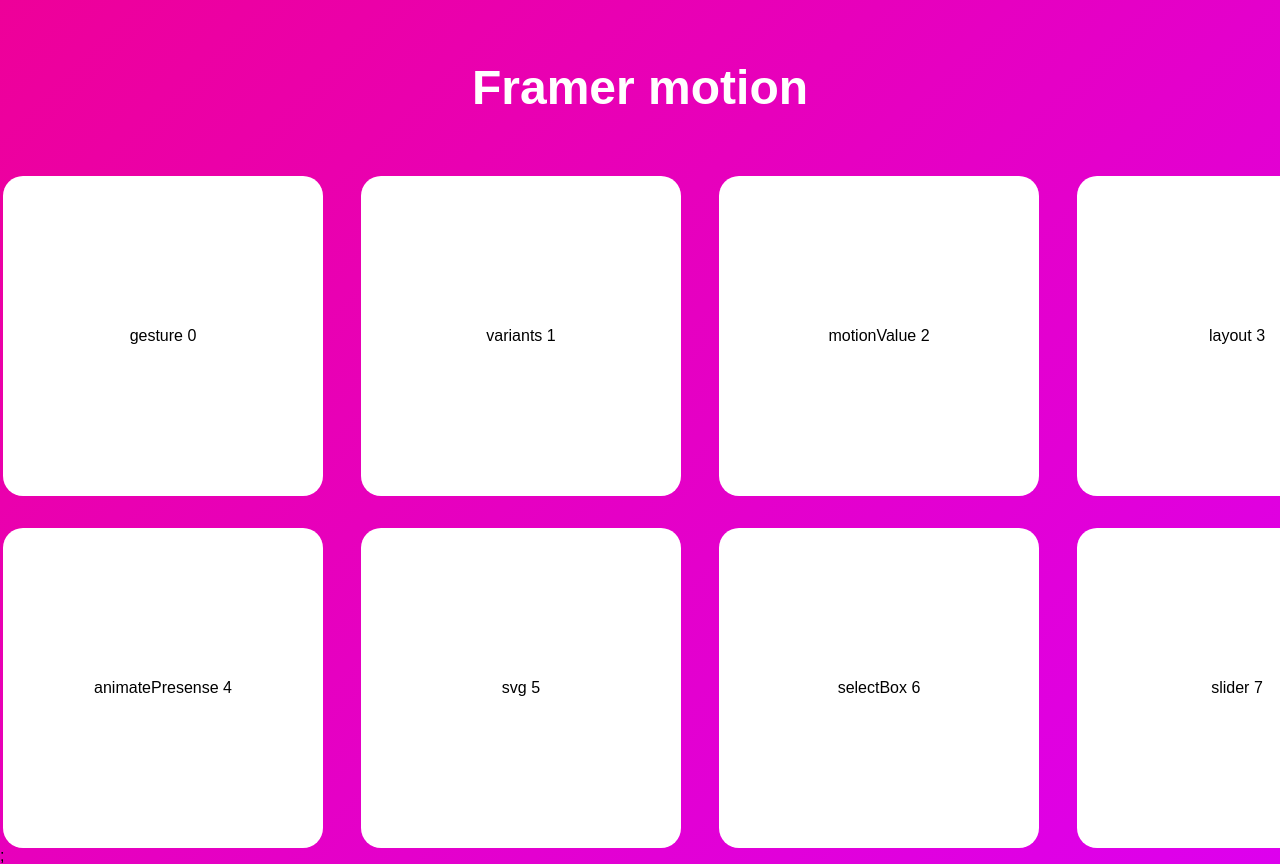
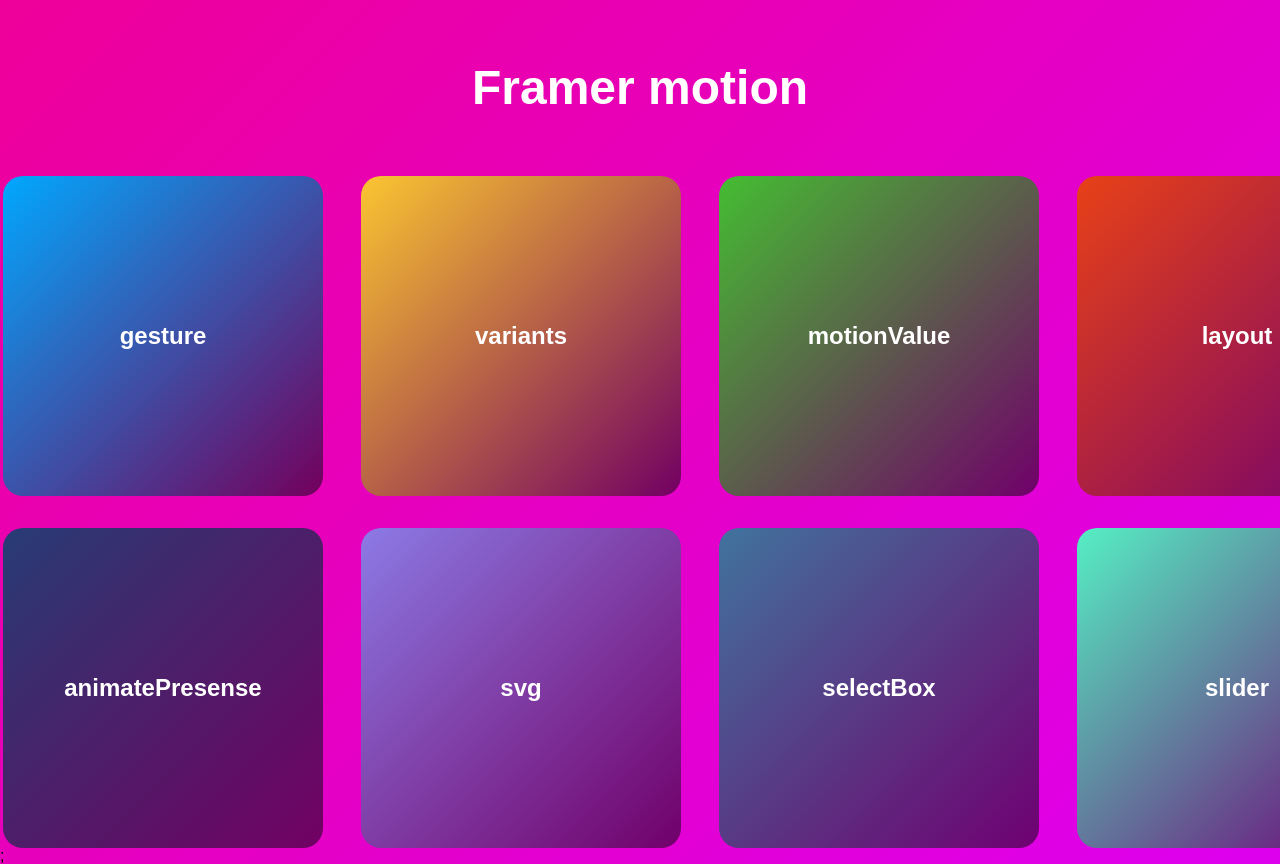
Before and after one commit to Cottonwood-moa/Framer-Motion, a React (Create React App) app: page / in a window 1280 px wide. Shown: the top 864 px of the page. Built offline with nearby package versions, Linux system fonts and the light colour scheme.

Commit message:
no message

```diff
--- a/src/routes/Home.tsx
+++ b/src/routes/Home.tsx
@@ -1,8 +1,6 @@
-import { motion, useViewportScroll } from "framer-motion";
+import { motion } from "framer-motion";
 import styled from "styled-components";
-import { LayoutGroup } from "framer-motion";
 import { Link } from "react-router-dom";
-import { useEffect, useState } from "react";
 import useWindowDimensions from "../getWindowDimension";
 const Container = styled(motion.div)`
   width: 1400px;
@@ -14,15 +12,23 @@
   gap: 2rem;
 `;
 // const Card = styled(motion.div)<{ width: string }>` => with components props
-const Card = styled(motion.div)`
+const Card = styled(motion.div)<{ background: string }>`
   width: 20rem;
   height: 20rem;
   border-radius: 20px;
-  background-color: white;
+  color: white;
+  font-size: 24px;
+  font-weight: bold;
   place-self: center;
   display: flex;
   justify-content: center;
   align-items: center;
+
+  background: linear-gradient(
+    135deg,
+    ${(props) => props.background},
+    rgba(0, 0, 0, 0.5)
+  );
 `;
 const H1 = styled(motion.h1)`
   font-size: 48px;
@@ -35,15 +41,43 @@
   start: {},
   end: {},
 };
-const cardList: Array<string> = [
-  "gesture",
-  "variants",
-  "motionValue",
-  "layout",
-  "animatePresense",
-  "svg",
-  "selectBox",
-  "slider",
+interface ICard {
+  content: string;
+  backgroundColor: string;
+}
+const cardList: Array<ICard> = [
+  {
+    content: "gesture",
+    backgroundColor: "#00a8ff",
+  },
+  {
+    content: "variants",
+    backgroundColor: "#fbc531",
+  },
+  {
+    content: "motionValue",
+    backgroundColor: "#44bd32",
+  },
+  {
+    content: "layout",
+    backgroundColor: "#e84118",
+  },
+  {
+    content: "animatePresense",
+    backgroundColor: "#273c75",
+  },
+  {
+    content: "svg",
+    backgroundColor: "#8c7ae6",
+  },
+  {
+    content: "selectBox",
+    backgroundColor: "#40739e",
+  },
+  {
+    content: "slider",
+    backgroundColor: "#55efc4",
+  },
 ];
 function Home() {
   const { width } = useWindowDimensions();
@@ -53,8 +87,8 @@
       <Container layout variants={containerVars}>
         {cardList.map((card, index) => {
           return (
-            <Card layout key={index}>
-              {card} {index}
+            <Card layout key={index} background={card.backgroundColor}>
+              {card.content}
             </Card>
           );
         })}
--- a/src/routes/Test.tsx
+++ b/src/routes/Test.tsx
@@ -1,22 +1,54 @@
 import styled from "styled-components";
-import { AnimatePresence, motion } from "framer-motion";
-import { Link } from "react-router-dom";
-const Container = styled(motion.div)`
+import { motion } from "framer-motion";
+
+const Wrapper = styled(motion.div)`
+  height: 100vh;
   width: 100vw;
-  height: 100vh;
-  background-color: red;
+  background: linear-gradient(135deg, rgb(238, 0, 153), rgb(221, 0, 238));
+  color: #333;
+  display: flex;
+  justify-content: center;
+  align-items: center;
 `;
-const containerVars = {
-  start: {},
-  end: {},
+
+const Svg = styled.svg`
+  width: 300px;
+  height: 300px;
+`;
+const svgVariants = {
+  start: { pathLength: 0, fill: "rgba(255,255,255,0)" },
+  end: {
+    pathLength: 1,
+    fill: "rgba(255,255,255,1)",
+    transition: {
+      // 모든 transition
+      default: {
+        duration: 5,
+      },
+      // 특정 요소 transition
+      fill: { duration: 2, delay: 2 },
+    },
+  },
 };
 function Test() {
   return (
-    <AnimatePresence>
-      <Container variants={containerVars} initial="start" animate="end">
-        <Link to={`/`}>Go to Home</Link>
-      </Container>
-    </AnimatePresence>
+    <Wrapper>
+      <Svg xmlns="http://www.w3.org/2000/svg" viewBox="0 0 448 512">
+        <motion.path
+          variants={svgVariants}
+          initial="start"
+          animate="end"
+          // transition={{
+          //   default: { duration: 5 },
+          //   fill: { duration: 2, delay: 2 },
+          // }}
+          stroke="white"
+          strokeWidth="1"
+          d="M224 373.12c-25.24-31.67-40.08-59.43-45-83.18-22.55-88 112.61-88 90.06 0-5.45 24.25-20.29 52-45 83.18zm138.15 73.23c-42.06 18.31-83.67-10.88-119.3-50.47 103.9-130.07 46.11-200-18.85-200-54.92 0-85.16 46.51-73.28 100.5 6.93 29.19 25.23 62.39 54.43 99.5-32.53 36.05-60.55 52.69-85.15 54.92-50 7.43-89.11-41.06-71.3-91.09 15.1-39.16 111.72-231.18 115.87-241.56 15.75-30.07 25.56-57.4 59.38-57.4 32.34 0 43.4 25.94 60.37 59.87 36 70.62 89.35 177.48 114.84 239.09 13.17 33.07-1.37 71.29-37.01 86.64zm47-136.12C280.27 35.93 273.13 32 224 32c-45.52 0-64.87 31.67-84.66 72.79C33.18 317.1 22.89 347.19 22 349.81-3.22 419.14 48.74 480 111.63 480c21.71 0 60.61-6.06 112.37-62.4 58.68 63.78 101.26 62.4 112.37 62.4 62.89.05 114.85-60.86 89.61-130.19.02-3.89-16.82-38.9-16.82-39.58z"
+        />
+      </Svg>
+    </Wrapper>
   );
 }
+
 export default Test;
--- a/src/test.css
+++ b/src/test.css
@@ -1,3 +1,3 @@
 body {
-  color: rgb(138, 43, 226);
+  color: rgba(241, 113, 250, 0.2);
 }
```
